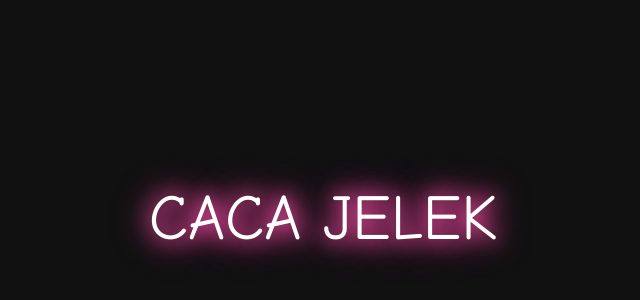
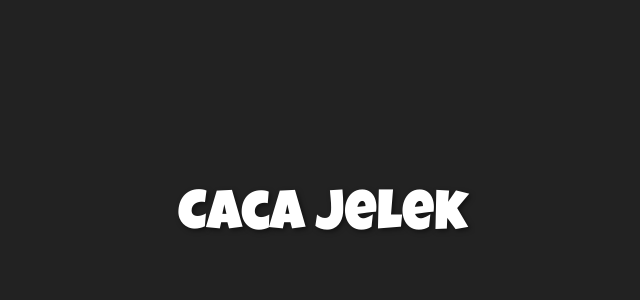
Before and after one commit to o10ten/Website-Personal, a plain HTML site: page index.html in a window 1280 px wide. Shown: the part 182-482 px from the top of the page, without its empty margins (317-957 px from the left). Drawn offline with Linux system fonts and the light colour scheme.

Commit message:
Update index.html

```diff
--- a/index.html
+++ b/index.html
@@ -4,32 +4,23 @@
   <meta charset="UTF-8">
   <meta name="viewport" content="width=device-width, initial-scale=1.0">
   <title>Caca Jelek</title>
+  <!-- Import font Luckiest Guy dari Google Fonts -->
+  <link href="https://fonts.googleapis.com/css2?family=Luckiest+Guy&display=swap" rel="stylesheet">
   <style>
     body {
-      background-color: #111;
+      background-color: #222;
       margin: 0;
       padding: 0;
       display: flex;
       justify-content: center;
       align-items: center;
       height: 100vh;
-      overflow: hidden;
     }
     .headline {
-      font-family: 'Comic Sans MS', cursive, sans-serif;
-      font-size: 4rem;
+      font-family: 'Luckiest Guy', cursive;
+      font-size: 3.5rem;
       color: #fff;
-      text-transform: uppercase;
-      text-shadow: 0 0 10px #ff69b4, 0 0 20px #ff1493, 0 0 30px #ff69b4;
-      animation: glow 1.5s infinite alternate;
-    }
-    @keyframes glow {
-      from {
-        text-shadow: 0 0 10px #ff69b4, 0 0 20px #ff1493, 0 0 30px #ff69b4;
-      }
-      to {
-        text-shadow: 0 0 20px #ff69b4, 0 0 30px #ff1493, 0 0 40px #ff69b4;
-      }
+      text-shadow: 2px 2px 5px rgba(0,0,0,0.5);
     }
   </style>
 </head>
```
